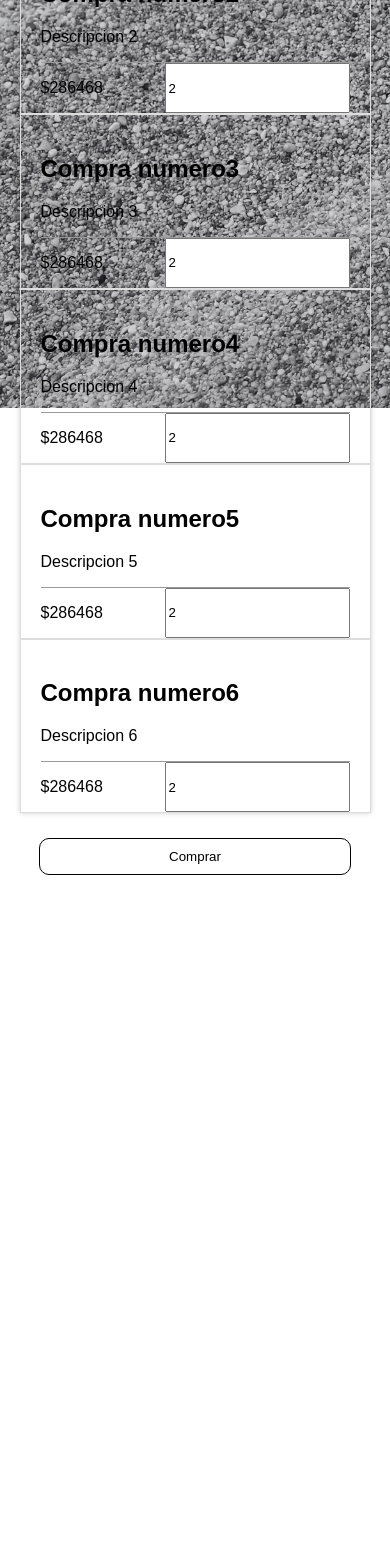
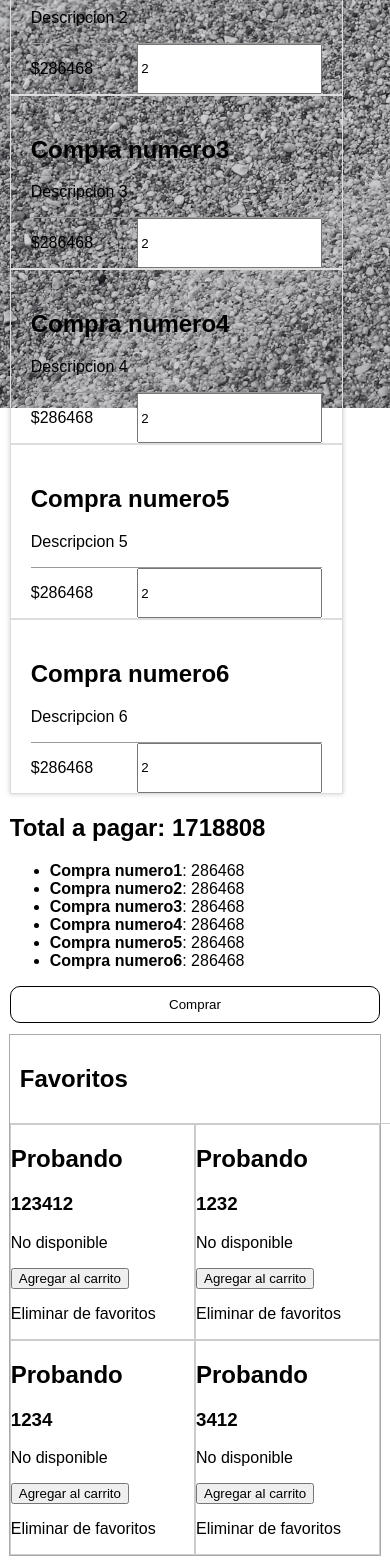
Before and after one commit to Josue-Silva-T/e-commer, a React (Create React App) app: page /carrito in a window 390 px wide. Shown: the part 360-1928 px from the top of the page. Before the commit the page ends 1285 px from the top, so only its background shows below. Built offline with nearby package versions, Linux system fonts and the light colour scheme.

Commit message:
Mejora carrito component, se agrego favoritos component

```diff
--- a/src/Componentes/CarritoCompras_component/CarritoCompras.component.css
+++ b/src/Componentes/CarritoCompras_component/CarritoCompras.component.css
@@ -1,8 +1,18 @@
+.body {
+    background-image: none;
+}
+
+.contenedor {
+    display: flex;
+    gap: 5%;
+    width: 95%;
+    margin: 0 auto;
+}
+
 .contenedor-carrito {
     display: flex;
     flex-direction: column;
-    width: 60%;
-    margin: 5% auto 30px auto;
+    width: 75%;
     box-shadow: 0px 0px 5px rgba(0, 0, 0, 0.2);
 }
 
@@ -22,20 +32,18 @@
     border-top: 1px solid #999;
 }
 
-.cotenedor_botones {
-    position: relative;
-    display: block;
-    width: 80%;
-    margin: -5px auto 50px auto;
-}
 
 .boton-comprar {
     position: relative;
     top: 0;
-    left: 85%;
+    left: 0;
 }
 
 @media (max-width: 980px) {
+
+    .contenedor {
+        flex-direction: column;
+    }
     .contenedor-carrito {
         width: 90%;
     }
--- a/src/Componentes/CarritoCompras_component/CarritoCompras.component.jsx
+++ b/src/Componentes/CarritoCompras_component/CarritoCompras.component.jsx
@@ -3,68 +3,77 @@ import PropTypes from 'prop-types';
 import { comprasCarrito } from '../../Servicios/elementosCarrito';
 import './CarritoCompras.component.css';
 import '../../Utileria/botones.css';
+import { Favoritos } from '../Favoritos_component/Favoritos.component';
 
 export function CarritoCompras() {
     const [comprasEnCarrito, setComprasEnCarrito] = useState([]);
-    const [cantidades, setCantidades] = useState({});
 
     useEffect(() => {
         setComprasEnCarrito(comprasCarrito);
-        inicializarCantidades();
     }, []);
 
-    const inicializarCantidades = () => {
-        const inicialCantidades = {};
-        comprasCarrito.forEach(compra => {
-            inicialCantidades[compra.id] = compra.cantidad;
+    const manejarCantidadesCompra = (id, cantidad) => {
+        if (cantidad >= 0) {
+            const comprasActualizadas = comprasEnCarrito.map(compra => {
+                if (compra.id === id) {
+                    return {
+                        ...compra,
+                        cantidad: Number(cantidad)
+                    };
+                }
+                return compra;
             });
-        setCantidades(inicialCantidades);
-    };
-
-    const handleCantidadChange = (id, cantidad) => {
-        if (cantidad >= 0) {
-            setCantidades(prevCantidades => ({
-                ...prevCantidades,
-                [id]: cantidad
-            }));
+            setComprasEnCarrito(comprasActualizadas);
         }
     };
 
+    const totalPagar = comprasEnCarrito.reduce((total, compra) => {
+        return total + compra.precio * compra.cantidad;
+    }, 0);
+
     if (comprasEnCarrito.length === 0) {
-        return (
-            <h2>No hay compras en el carrito aún</h2>
-        );
+        return <h2>No hay compras en el carrito aún</h2>;
     }
 
     return (
         <div>
-            <section className="contenedor-carrito">
-                {comprasEnCarrito.map((compra) => (
+            <section className="contenedor">
+                <div className="contenedor-carrito">
+                    {comprasEnCarrito.map(compra => (
                         <div className="carrito_item" key={compra.id}>
                             <div className="carrito-productoNombre">
                                 <h2>{compra.titulo}</h2>
                             </div>
-
                             <div className="carrito-productoDescripcion">
                                 <p>{compra.descripcion}</p>
                             </div>
-
                             <div className="carrito-productoCantidades">
-                            <p>${compra.precio * cantidades[compra.id]}</p>
+                                <p>${compra.precio * compra.cantidad}</p>
                                 <input
                                     type="number"
                                     placeholder="Cantidad"
-                                value={cantidades[compra.id] || ''}
-                                onChange={(e) => handleCantidadChange(compra.id, e.target.value)}
+                                    value={compra.cantidad || ''}
+                                    onChange={e => manejarCantidadesCompra(compra.id, e.target.value)}
                                 />
                             </div>
                         </div>
                     ))}
+                </div>
+
+                <article>
+                    <h2>Total a pagar: {totalPagar}</h2>
+                    <ul>
+                        {comprasEnCarrito.map((compra, index) => (
+                            <li key={"compra" + index}>
+                                <strong>{compra.titulo}</strong>: {compra.precio * compra.cantidad}
+                            </li>
+                        ))}
+                    </ul>
+                    <button className="boton boton-comprar">Comprar</button>
+                </article>
             </section>
 
-            <div className='cotenedor_botones'>
-                <button className='boton boton-comprar'>Comprar</button>
-            </div>
+            <Favoritos />
         </div>
     );
 }
@@ -76,11 +85,11 @@ CarritoCompras.propTypes = {
             titulo: PropTypes.string,
             descripcion: PropTypes.string,
             precio: PropTypes.number,
-            cantidad: PropTypes.number,
+            cantidad: PropTypes.number
         })
-    ),
+    )
 };
 
 CarritoCompras.defaultProps = {
-    comprasEnCarrito: [],
+    comprasEnCarrito: []
 };
--- /dev/null
+++ b/src/Componentes/Favoritos_component/Favoritos.component.css
@@ -0,0 +1,28 @@
+.contenedor_favoritos {
+    display: block;
+    width: 95%;
+    margin: 3% auto;
+    height: auto;
+    border: 1px solid #aaa;
+}
+
+.favoritos_titulo {
+    display: block;
+    width: 100%;
+    padding: 10px;
+    border-bottom: 1px solid #ccc;
+}
+
+.favoritos_items {
+    display: flex;
+    flex-wrap: wrap;
+}
+
+.favoritos-item {
+    flex-grow: 1;
+    display: block;
+    border: 1px solid #ccc;
+    max-height: 100%;
+    width: max-content;
+
+}
--- /dev/null
+++ b/src/Componentes/Favoritos_component/Favoritos.component.jsx
@@ -0,0 +1,53 @@
+import React, { useState, useEffect } from "react";
+import PropTypes from 'prop-types';
+import './Favoritos.component.css';
+
+import { favoritos } from '../../Servicios/favoritos.service'
+
+
+export function Favoritos() {
+
+    const [favoritosLocal, setFavoritosLocal] = useState([]);
+
+    useEffect(() => {
+        setFavoritosLocal(favoritos);
+    }, [favoritosLocal]);
+
+    if (favoritosLocal.length === 0) {
+        return (
+            <section>
+                <div>
+                    <h2>Favoritos</h2>
+                </div>
+
+                <div className="contenedor-favoritos">
+                    <h2>No hay productos en favoritos</h2>
+                </div>
+            </section>
+        )
+    }
+
+
+    return (
+        <section className="contenedor_favoritos">
+            <div className="favoritos_titulo">
+                <h2>Favoritos</h2>
+            </div>
+
+            <div className="favoritos_items">
+                {favoritosLocal.map((elementoFavorito, index) => (
+                    <div className="favoritos-item" key={"favorito" + index}>
+                        <h2>{elementoFavorito.nombre}</h2>
+                        <h3>{elementoFavorito.precio}</h3>
+                        {elementoFavorito.estado ? (<p>Disponible</p>) : (<p>No disponible</p>)}
+                        <button>Agregar al carrito</button>
+                        <p>Eliminar de favoritos</p>
+                    </div>
+                ))}
+            </div>
+
+
+
+        </section>
+    )
+}
--- /dev/null
+++ b/src/Servicios/favoritos.service.js
@@ -0,0 +1,27 @@
+export let favoritos = [
+    {
+
+        nombre : "Probando",
+        descripcion : "Una descripcion muy larga",
+        precio : 123412,
+        disponible : true
+    },
+    {
+        nombre : "Probando",
+        descripcion : "Una descripcion muy larga",
+        precio : 1232,
+        disponible : false
+    },
+    {
+        nombre : "Probando",
+        descripcion : "Una descripcion muy larga",
+        precio : 1234,
+        disponible : true
+    },
+    {
+        nombre : "Probando",
+        descripcion : "Una descripcion muy larga",
+        precio : 3412,
+        disponible : true
+    }
+]
--- a/src/Utileria/botones.css
+++ b/src/Utileria/botones.css
@@ -1,7 +1,7 @@
 .boton {
     display: inline-block;
     padding: 10px;
-    width: 150px;
+    width: 400px;
     background-color: transparent;
     border-radius: 10px;
     border: 1px solid #000;
```
Lines whose indentation alone changed are shown as unchanged.
